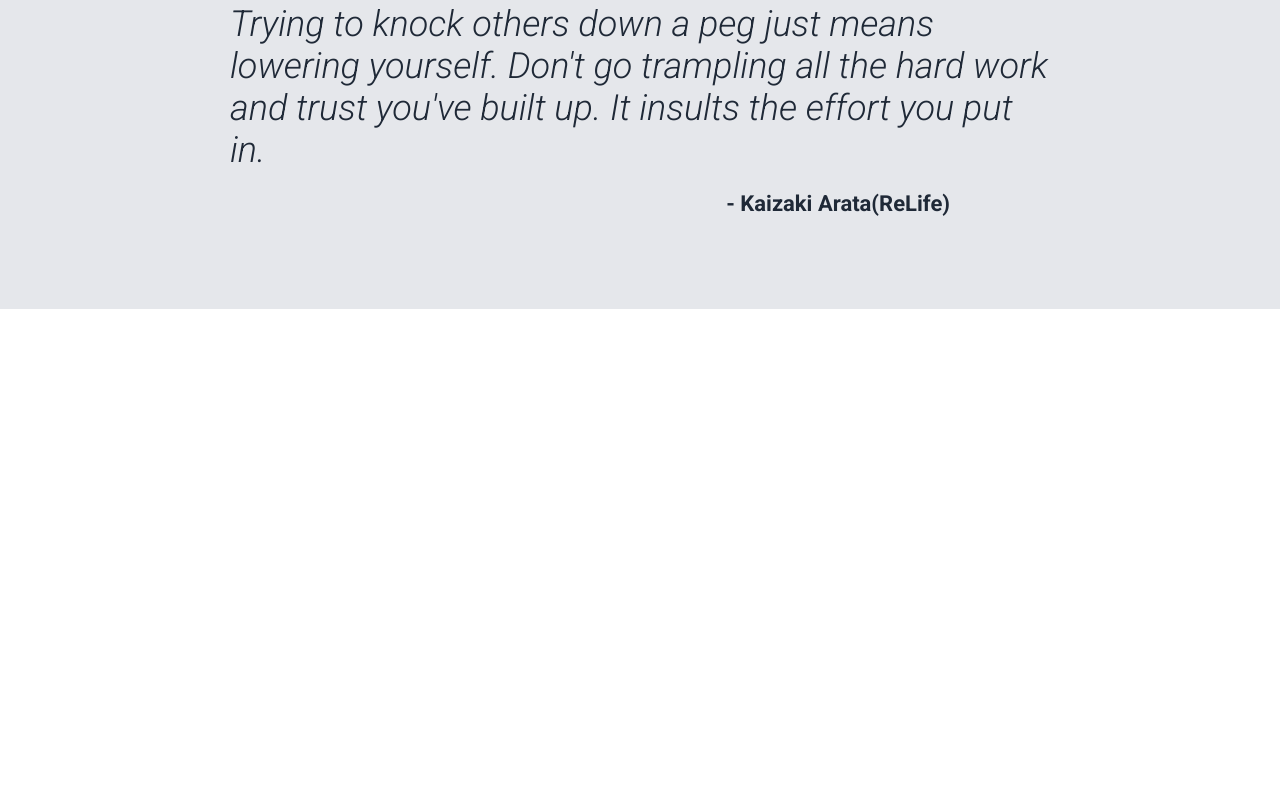
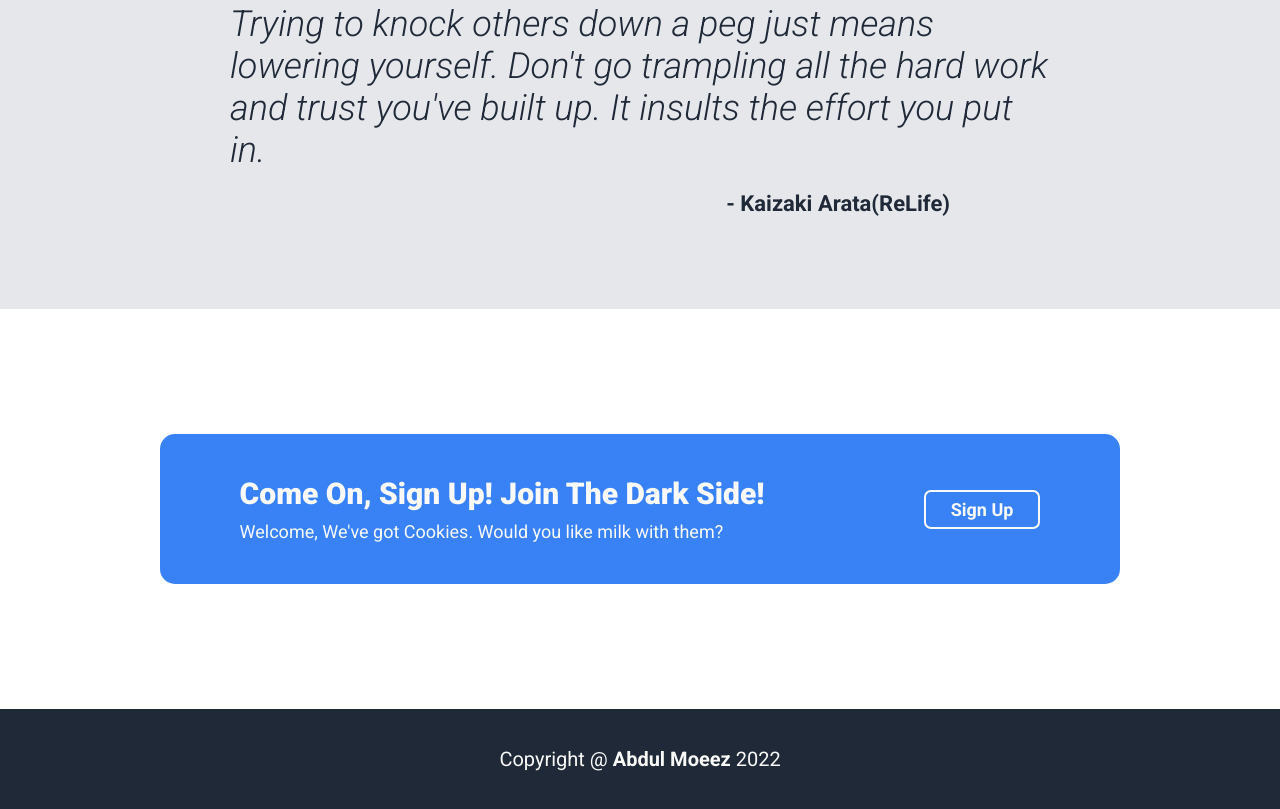
Before and after one commit to AbdulMoeez060/odin-css-landing-page, a plain HTML site: page index.html in a window 1280 px wide. Shown: the part 1559-2368 px from the top of the page. Before the commit the page ends 1868 px from the top, so only its background shows below. Drawn offline with Linux system fonts and the light colour scheme.

Commit message:
Add Call to action and Footer

```diff
--- a/index.html
+++ b/index.html
@@ -57,5 +57,20 @@
             <div class="name">- Kaizaki Arata(ReLife)</div>
         </div>
     </div>
+    <div class="action">
+        <div class="segment">
+            <div>
+                <div class="act-head">Come On, Sign Up! Join The Dark Side! </div>
+                <div class="act-txt">Welcome, We've got Cookies. Would you like milk with them?</div>
+            </div>
+            <button>Sign Up</button>
+
+        </div>
+    </div>
+    <div class="foot">
+        <div class="foot-txt">
+            Copyright @ <strong>Abdul Moeez</strong> 2022
+        </div>
+    </div>
 </body>
 </html>
--- a/style.css
+++ b/style.css
@@ -123,3 +123,42 @@ button{
     padding-right: 100px;
 
 }
+.action{
+    height: 50vh;
+    display: flex;
+    justify-content: center;
+    align-items: center;
+}
+.segment{
+    width: 75vw;
+    height: 150px;
+    background-color: #3882f6;
+    border-radius: 15px;
+    display: flex;
+    justify-content: space-around;
+    align-items: center;
+}
+.act-head{
+    font-size: 30px;
+    font-weight: 900;
+    color: #f9faf8;
+    margin-bottom: 10px;
+}
+.act-txt{
+    font-size: 18px;
+    color: #f9faf8;
+
+}
+.segment button{
+    align-self: center;
+    border: #f9faf8 2px solid;
+}
+.foot{
+    height: 100px;
+    background-color: #1f2937;
+    color: #f9faf8;
+    font-size: 20px;
+    display: flex;
+    justify-content: center;
+    align-items: center;
+}
```
